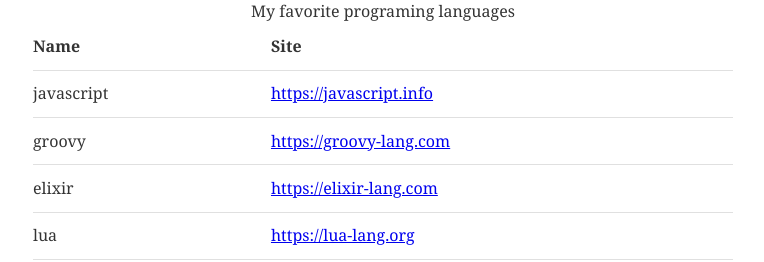
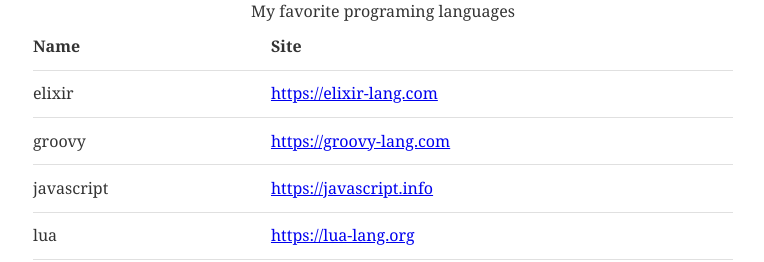
Before and after one commit to ilmoralito/gatsby-demo-site, a Gatsby site: page / in a window 1280 px wide. Shown: the part 520-782 px from the top of the page, without its empty margins (257-1021 px from the left). Built offline with nearby package versions, Linux system fonts and the light colour scheme; Gatsby itself is replaced by a stand-in of ours; some packages are replaced by stand-ins of ours; what typography-theme-kirkham would draw is missing.

Commit message:
change language order

```diff
--- a/src/pages/index.js
+++ b/src/pages/index.js
@@ -50,7 +50,7 @@
 
 export const query = graphql`
   query {
-    allLanguagesJson {
+    allLanguagesJson(sort: { fields: [name], order: ASC }) {
       edges {
         node {
           name
```
